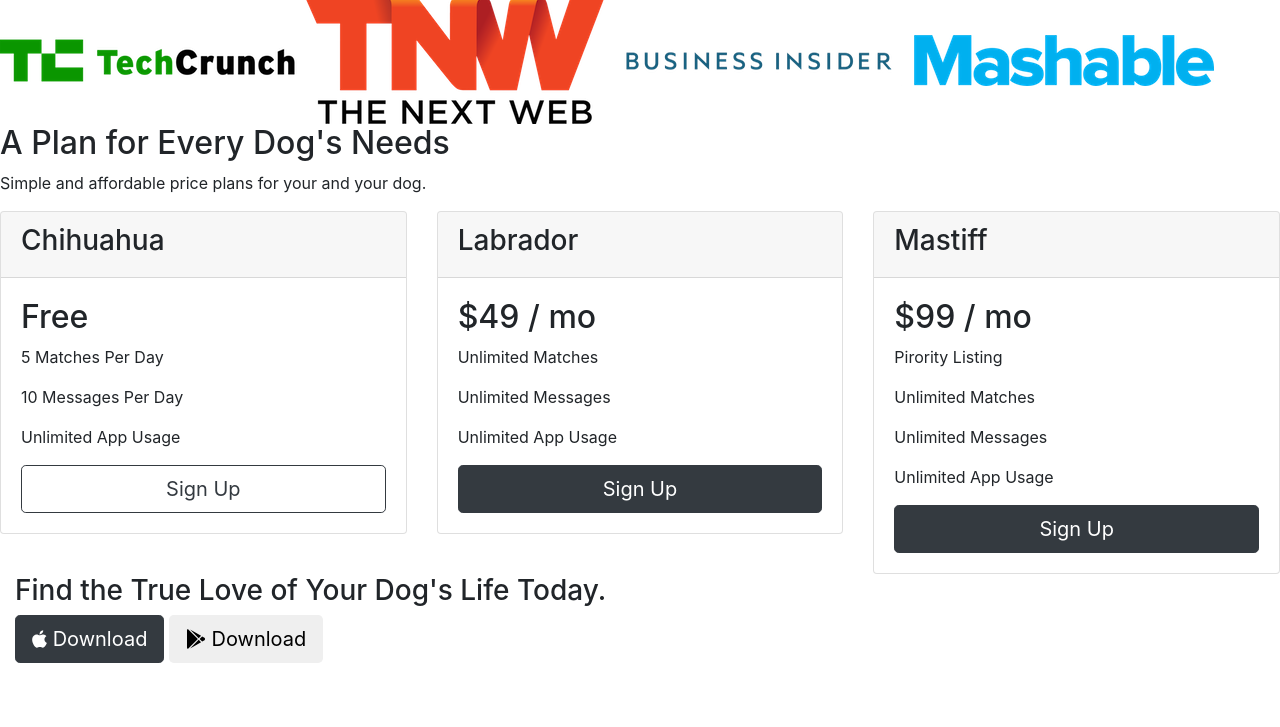
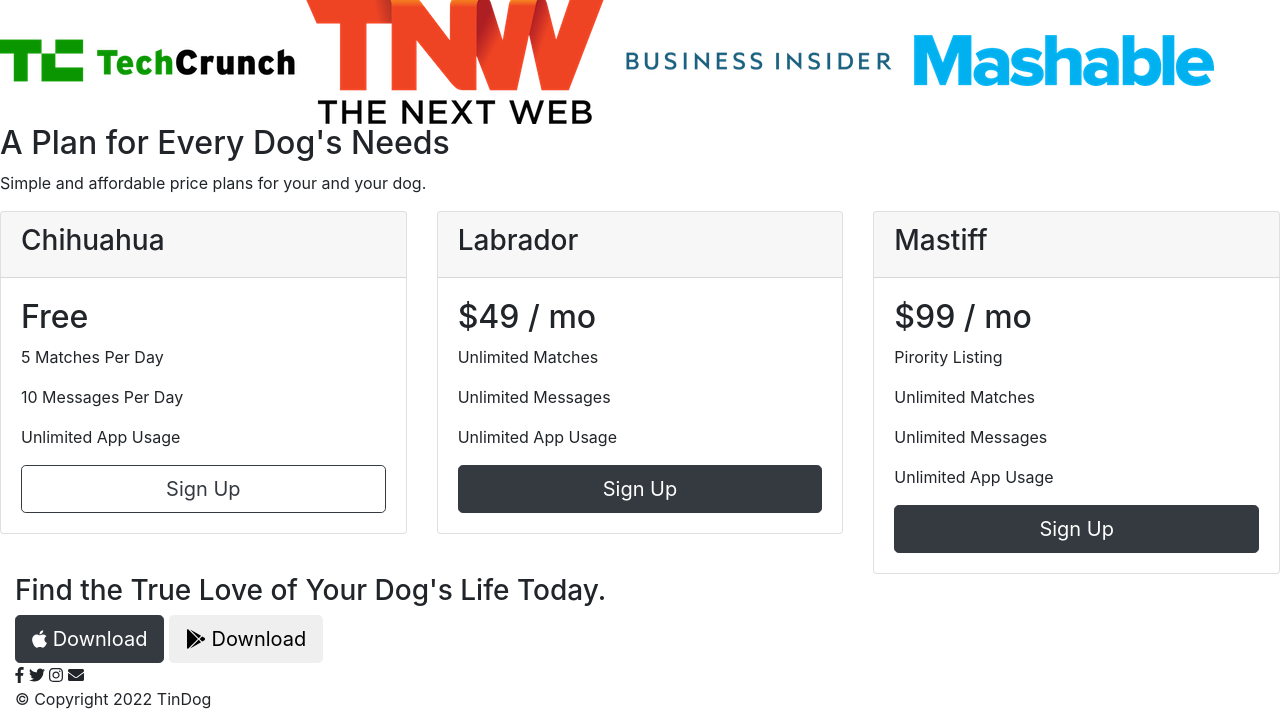
Before and after one commit to Lekan-Osindeinde/TinDog, a plain HTML site: page index.html in a window 1280 px wide. Shown: the part 1395-2122 px from the top of the page. Before the commit the page ends 2058 px from the top, so only its background shows below. Drawn offline with nearby package versions, Linux system fonts and the light colour scheme.

Commit message:
footer section

```diff
--- a/index.html
+++ b/index.html
@@ -229,6 +229,17 @@
     <button class="download-button btn btn-lg brn-light" type="button"><i class="fab fa-google-play"></i> Download</button>
   </div>
 </section>
+<!-- Footer -->
+
+<footer class="white-section" id="footer">
+  <div class="container-fluid">
+    <i class="social-icon fab fa-facebook-f"></i>
+    <i class="social-icon fab fa-twitter"></i>
+    <i class="social-icon fab fa-instagram"></i>
+    <i class="social-icon fas fa-envelope"></i>
+    <p>© Copyright 2022 TinDog</p>
+  </div>
+</footer>
 
   </body>
 </html>
```
